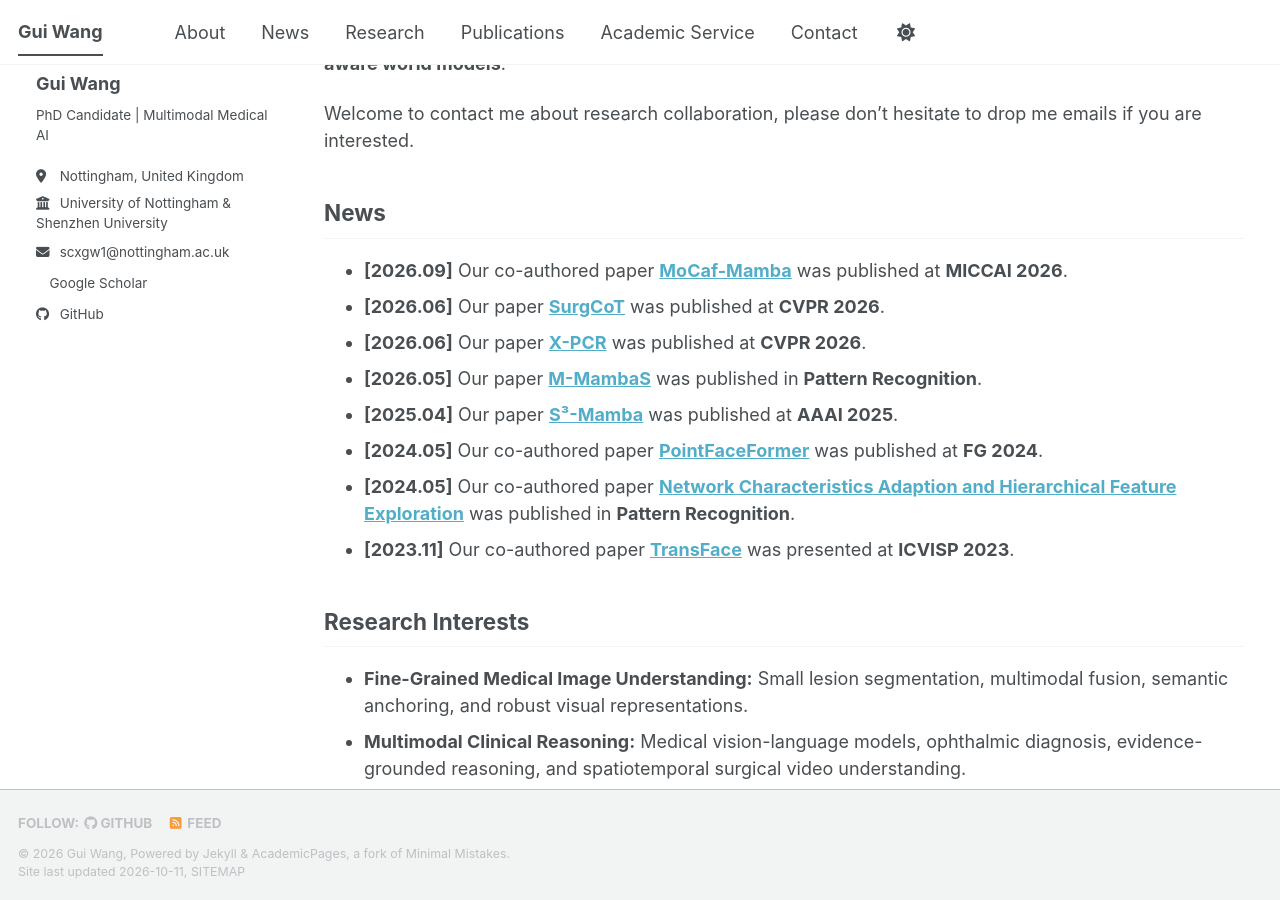
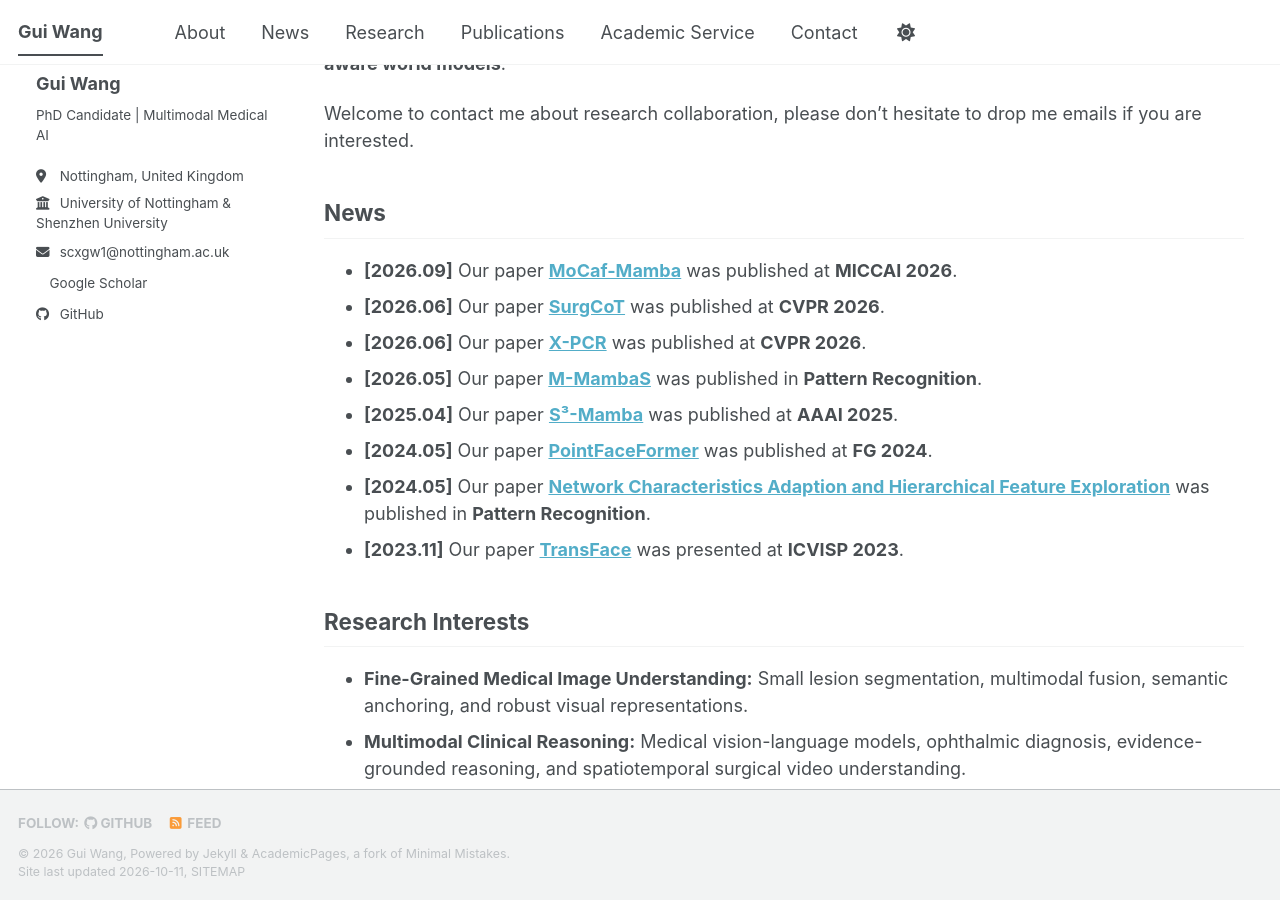
Before and after one commit to Erin668/Erin668.github.io, a Jekyll site: the page built from _pages/about.md, in a window 1280 px wide and 900 px high, scrolled down 347 px. Built offline with Jekyll 4.4.1, drawn with Linux system fonts in a browser that asks for light colours; a style sheet for code colours, icons or effects is not loaded.

Commit message:
Use consistent Our paper phrasing throughout News

```diff
--- a/_pages/about.md
+++ b/_pages/about.md
@@ -17,14 +17,14 @@
 
 ## News
 
-- **[2026.09]** Our co-authored paper [**MoCaf-Mamba**](https://papers.miccai.org/miccai-2026/0665-Paper3091.html) was published at **MICCAI 2026**.
+- **[2026.09]** Our paper [**MoCaf-Mamba**](https://papers.miccai.org/miccai-2026/0665-Paper3091.html) was published at **MICCAI 2026**.
 - **[2026.06]** Our paper [**SurgCoT**](https://openaccess.thecvf.com/content/CVPR2026/papers/Wang_SurgCoT_Advancing_Spatiotemporal_Reasoning_in_Surgical_Videos_through_a_Chain-of-Thought_CVPR_2026_paper.pdf) was published at **CVPR 2026**.
 - **[2026.06]** Our paper [**X-PCR**](https://openaccess.thecvf.com/content/CVPR2026/papers/Wang_X-PCR_A_Benchmark_for_Cross-modality_Progressive_Clinical_Reasoning_in_Ophthalmic_CVPR_2026_paper.pdf) was published at **CVPR 2026**.
 - **[2026.05]** Our paper [**M-MambaS**](https://doi.org/10.1016/j.patcog.2026.113923) was published in **Pattern Recognition**.
 - **[2025.04]** Our paper [**S³-Mamba**](https://doi.org/10.1609/aaai.v39i7.32824) was published at **AAAI 2025**.
-- **[2024.05]** Our co-authored paper [**PointFaceFormer**](https://doi.org/10.1109/FG59268.2024.10581966) was published at **FG 2024**.
-- **[2024.05]** Our co-authored paper [**Network Characteristics Adaption and Hierarchical Feature Exploration**](https://doi.org/10.1016/j.patcog.2023.110240) was published in **Pattern Recognition**.
-- **[2023.11]** Our co-authored paper [**TransFace**](https://scholar.google.com/citations?view_op=view_citation&user=3DSNjtcAAAAJ&citation_for_view=3DSNjtcAAAAJ:2osOgNQ5qMEC) was presented at **ICVISP 2023**.
+- **[2024.05]** Our paper [**PointFaceFormer**](https://doi.org/10.1109/FG59268.2024.10581966) was published at **FG 2024**.
+- **[2024.05]** Our paper [**Network Characteristics Adaption and Hierarchical Feature Exploration**](https://doi.org/10.1016/j.patcog.2023.110240) was published in **Pattern Recognition**.
+- **[2023.11]** Our paper [**TransFace**](https://scholar.google.com/citations?view_op=view_citation&user=3DSNjtcAAAAJ&citation_for_view=3DSNjtcAAAAJ:2osOgNQ5qMEC) was presented at **ICVISP 2023**.
 
 
 ## Research Interests
```
